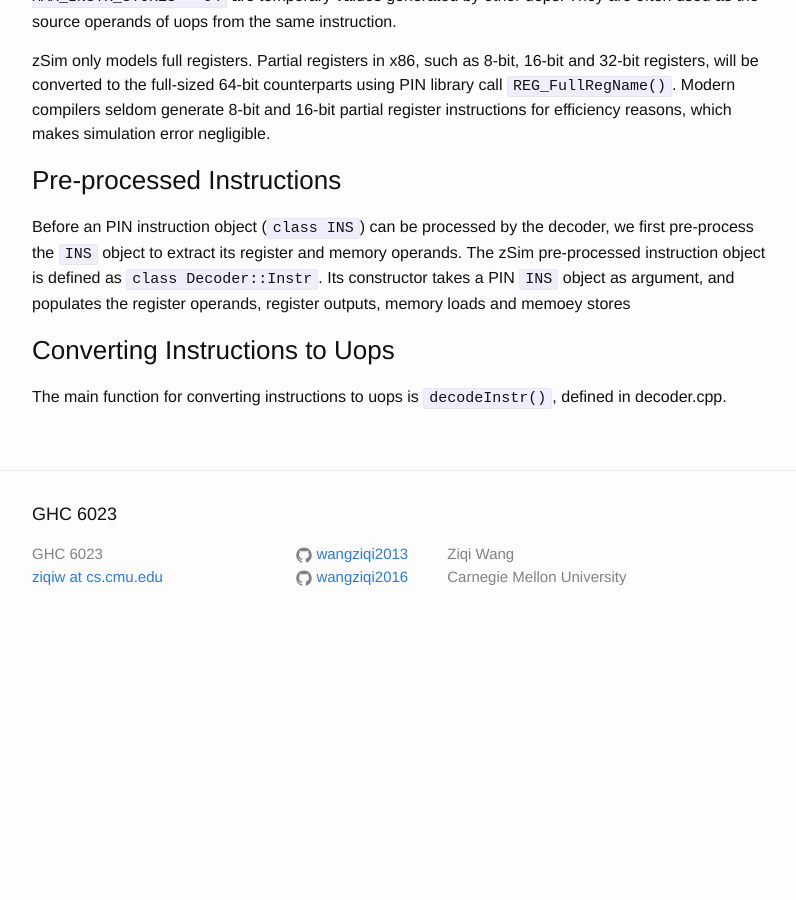
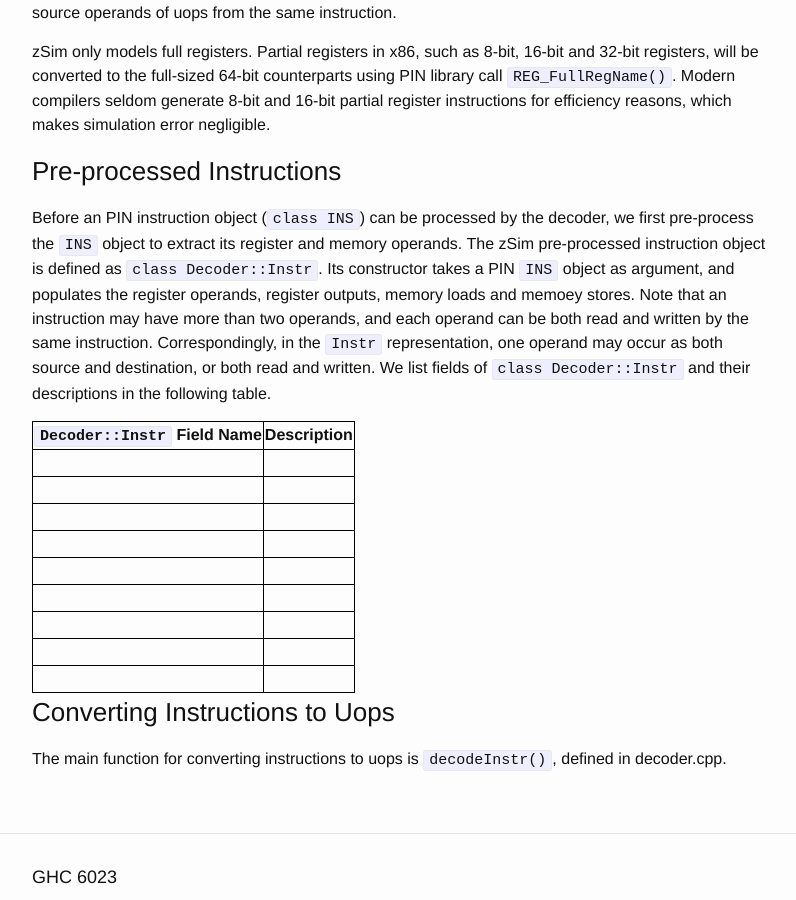
Before and after one commit to wangziqi2013/wangziqi2013.github.io, a Jekyll site: the page built from _posts/2019-12-31-zsim-microarch.markdown, in a window 1280 px wide and 900 px high, scrolled down 7339 px. Shown: the whole window, without its empty margins (238-1034 px from the left). Built offline with Jekyll 4.4.1, drawn with Linux system fonts in a browser that asks for light colours; before the commit the page ends 7987 px from its top, so only the background shows below that.

Commit message:
Adding instr object

```diff
--- a/_posts/2019-12-31-zsim-microarch.markdown
+++ b/_posts/2019-12-31-zsim-microarch.markdown
@@ -229,6 +229,7 @@ We list fields and descriptions of `struct DynUop` in the following table.
 | type | Type of the uop. |
 | portMask | Ports that this uop can be scheduled on. |
 | extraSlots | Blocks the port on which the uop is scheduled from dispatching for this number of cycles. |
+{:.mbtablestyle}
 
 ### Architectural and Temporary Registers
 
@@ -260,7 +261,22 @@ and 16-bit partial register instructions for efficiency reasons, which makes sim
 Before an PIN instruction object (`class INS`) can be processed by the decoder, we first pre-process the `INS` object to
 extract its register and memory operands. The zSim pre-processed instruction object is defined as `class Decoder::Instr`.
 Its constructor takes a PIN `INS` object as argument, and populates the register operands, register outputs, memory loads
-and memoey stores
+and memoey stores. Note that an instruction may have more than two operands, and each operand can be both read and written
+by the same instruction. Correspondingly, in the `Instr` representation, one operand may occur as both source and destination, or both
+read and written. We list fields of `class Decoder::Instr` and their descriptions in the following table.
+
+| `Decoder::Instr` Field Name | Description |
+|:--------------:|------------------|
+|  |  |
+|  |  |
+|  |  |
+|  |  |
+|  |  |
+|  |  |
+|  |  |
+|  |  |
+|  |  |
+{:.mbtablestyle}
 
 ### Converting Instructions to Uops
 
```
